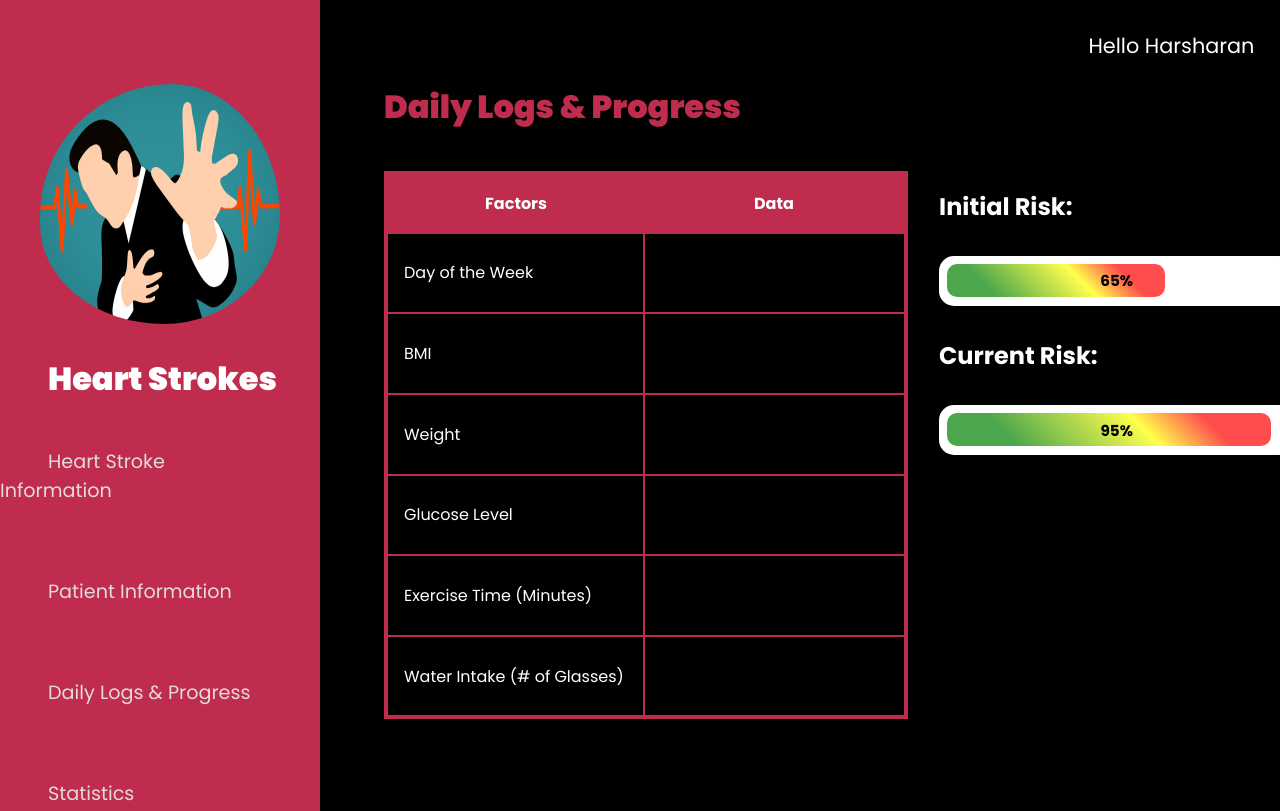
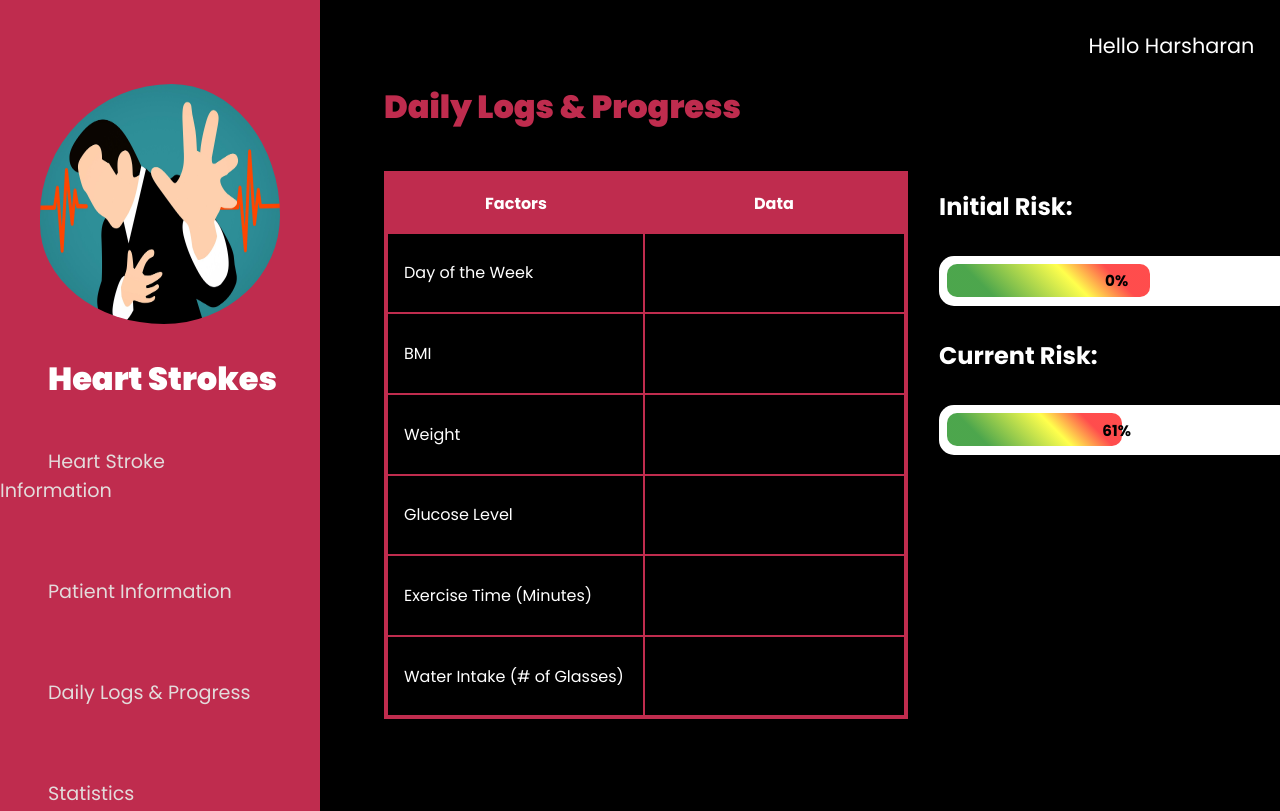
Before and after one commit to mdola19/Heart-Health-Manager, a Flask app: page /logs in a window 1280 px wide; the page is wider, and only the part inside the window is pictured. Shown: the top 811 px of that part. Run offline with Flask 2, Linux system fonts and the light colour scheme; a user stored in the database is signed in; data comes from the database, SQL or seed files in the repository; both versions use the stored data as it was after the commit; parts of the project's set-up code (start-up, migrations or seed data) failed here and were passed over.

Commit message:
made inital risk and current risk tabs dynamic with profile data

```diff
--- a/Heart_Health_Website/static/main.css
+++ b/Heart_Health_Website/static/main.css
@@ -411,7 +411,7 @@ section.logs .percentages .holder .bar {
   display: inline-block;
   padding: 1em;
   border-radius: 10px;
-  width: calc(65% - 45px);
+  width: calc(61% - 45px);
   height: 1px;
   position: absolute;
   left: 17.5%;
@@ -424,7 +424,7 @@ section.logs .percentages .holder .bar {
 }
 
 section.logs .percentages .holder .current-bar {
-  width: calc(95% - 45px);
+  width: calc(53% - 45px);
 }
 
 section.logs .percentages .holder h5 {
--- a/Heart_Health_Website/templates/logs.html
+++ b/Heart_Health_Website/templates/logs.html
@@ -78,7 +78,7 @@
 
                 <span class="initial-bar holder">
                     <div class="initial-bar bar"></div>
-                    <h5>65%</h5>
+                    <h5>{{ user.profiles[0].percentage }}%</h5>
                 </span>
 
             </div>
@@ -88,7 +88,8 @@
 
                 <span class="current-bar holder">
                     <div class="current-bar bar"></div>
-                    <h5>95%</h5>
+
+                    <h5>{{ user.profiles[-1].percentage }}%</h5>
                 </span>
             </div>
 
--- a/Heart_Health_Website/templates/patient.html
+++ b/Heart_Health_Website/templates/patient.html
@@ -51,7 +51,7 @@
                         </li>
 
                         <li>
-                            <label for="name">Work Type:</label>
+                            <label for="name">Work Type (Government Job, Never Worked, Private, Children, Self-Employed):</label>
                             <input type="text" id="work" name="work">
                         </li>
 
@@ -83,7 +83,7 @@
                         </li>
 
                         <li>
-                            <label for="name">Smoking (Yes or No)</label>
+                            <label for="name">Smoking (Unknown, Formerly Smoked,"Never Smoked, Smokes)</label>
                             <input type="text" id="smoke" name="smoke">
                         </li>
 
--- a/Heart_Health_Website/templates/statistics.html
+++ b/Heart_Health_Website/templates/statistics.html
@@ -33,11 +33,6 @@
 
     <section class="stats">
 
-        <div class="left side">
-
-
-        </div>
-
         <h1>Statistics</h1>
 
 
--- a/Heart_Health_Website/views.py
+++ b/Heart_Health_Website/views.py
@@ -37,6 +37,7 @@ def patient():
         disease = request.form.get('disease')
 
 
+
         arr = np.array([sex, age, hypertension, disease, married, work, urban, glucose, bmi, smoke])
         arr[0] = gender[arr[0]]
         arr[2] = yes_no[arr[2]]
@@ -52,15 +53,14 @@ def patient():
         confidence = probs.flatten()[idx]
         confidence = round(confidence, 2)
         confidence *= 100
-        # new_profile = Profile(gender = sex, age = age, hypertension = hypertension, heart_disease = disease, married = married, work_type = work,
-        #                       residence_type = residence, avg_glucose_level = glucose, bmi = bmi, smoking_status = smoke, percentage = confidence, user_id = current_user.id)
+        new_profile = Profile(gender = sex, age = age, hypertension = hypertension, heart_disease = disease, married = married, work_type = work,
+                               residence_type = 'Urban', avg_glucose_level = glucose, bmi = bmi, smoking_status = smoke, percentage = confidence, user_id = current_user.id)
 
-        # db.session.add(new_profile)
-        # db.session.commit()
-        # flash('Patient Information Added!', category='sucess')
+        db.session.add(new_profile)
+        db.session.commit()
+        flash('Patient Information Added!', category='sucess')
 
-
-
+        print(current_user.profiles)
 
 
         return render_template("patient.html", user=current_user, data=pred, confidence = confidence, firstName = user_first_name)
```
Also changed, not shown: Heart_Health_Website/database.db.
